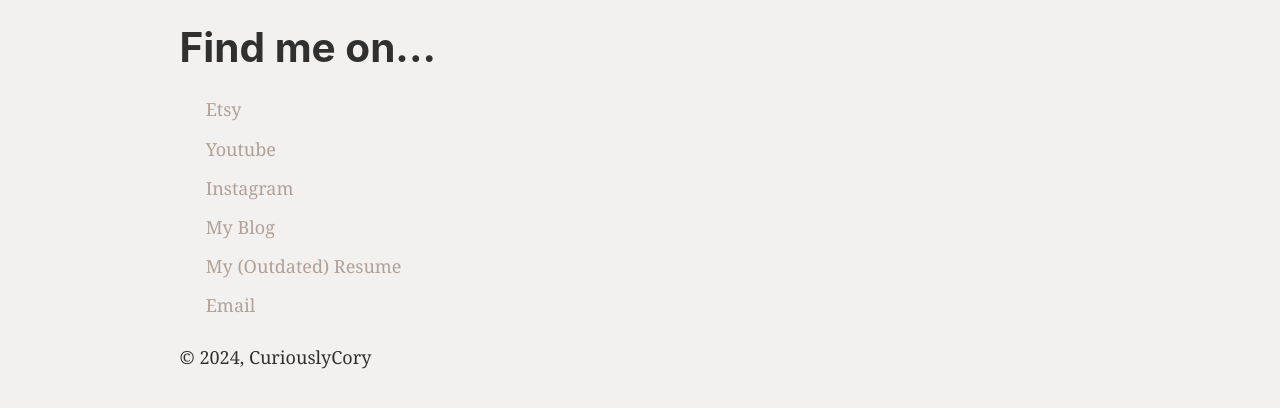
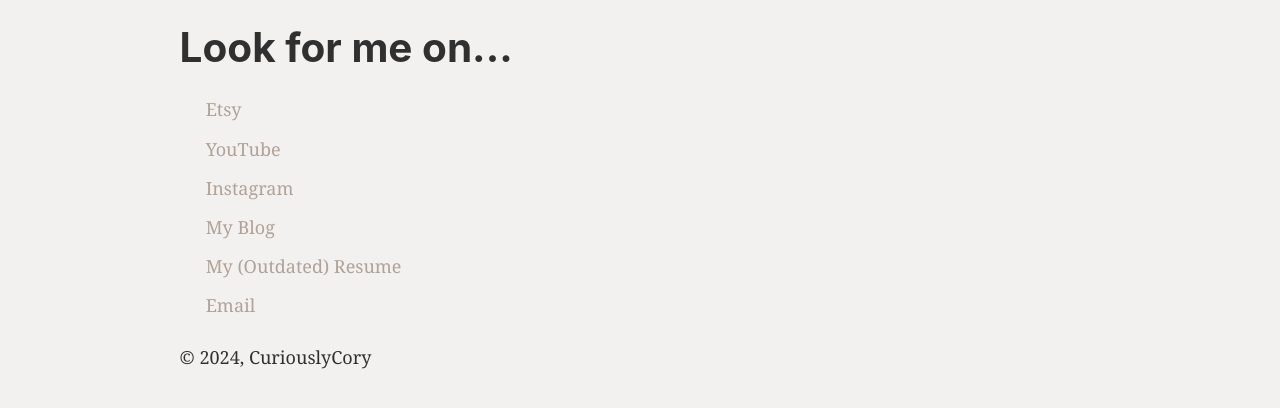
Before and after one commit to CuriouslyCory/curiouslycory_com, a Gatsby site: page / in a window 1280 px wide. Shown: the part 144-552 px from the top of the page. Built offline with nearby package versions, Linux system fonts and the light colour scheme; Gatsby itself is replaced by a stand-in of ours.

Commit message:
Change verbage

```diff
--- a/src/pages/index.js
+++ b/src/pages/index.js
@@ -9,10 +9,10 @@
 const IndexPage = () => (
   <Layout>
     <SEO title="Home" />
-    <h1>Find me on...</h1>
+    <h1>Look for me on...</h1>
     <ul>
       <li><MyLink link="https://curiouslycory.etsy.com/" logo="Etsy" /></li>
-      <li><MyLink link="https://www.youtube.com/channel/UCASQA6u80u7Py_UHIGFYqVA?view_as=subscriber" logo="Youtube" /></li>
+      <li><MyLink link="https://www.youtube.com/channel/UCASQA6u80u7Py_UHIGFYqVA?view_as=subscriber" logo="YouTube" /></li>
       <li><MyLink link="https://www.instagram.com/curiouslycory" logo="Instagram" /></li>
       <li><MyLink link="https://blog.hau.me" logo="My Blog" /></li>
       <li><MyLink link="https://cory.hau.me" logo="My (Outdated) Resume" /></li>
```
